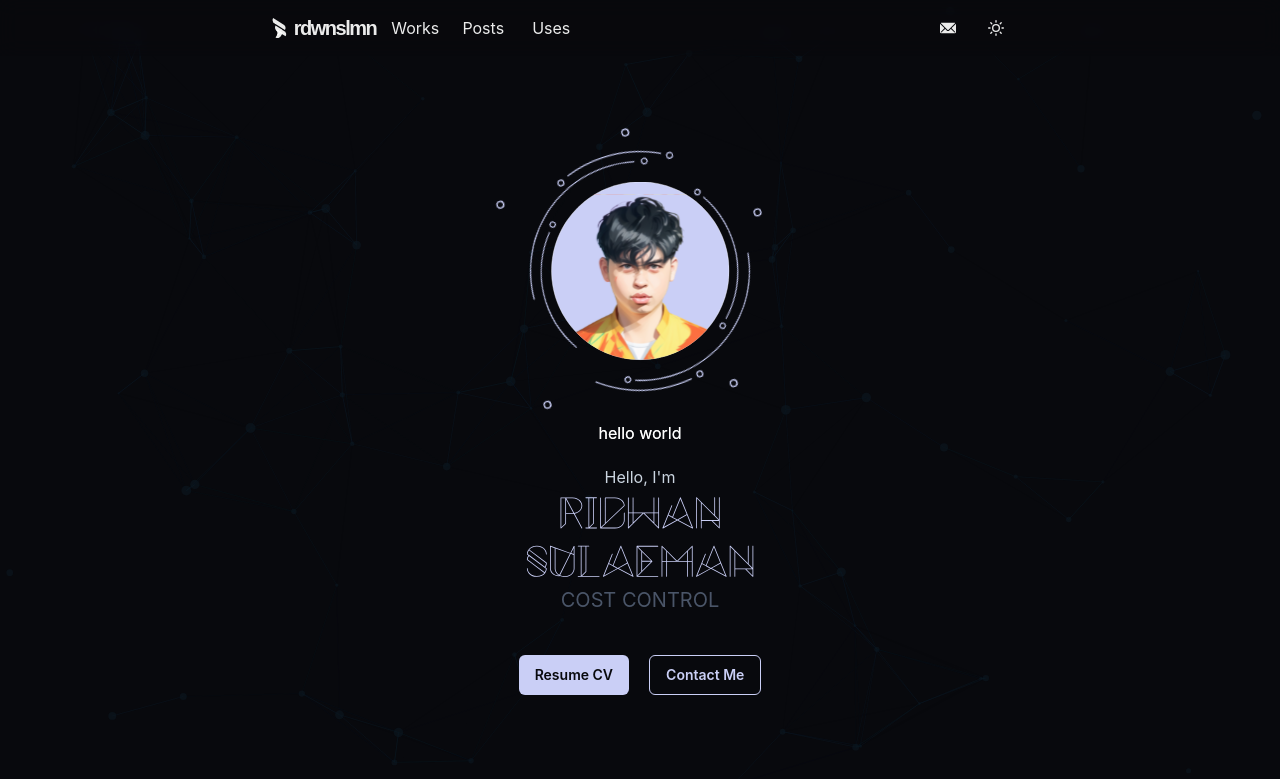
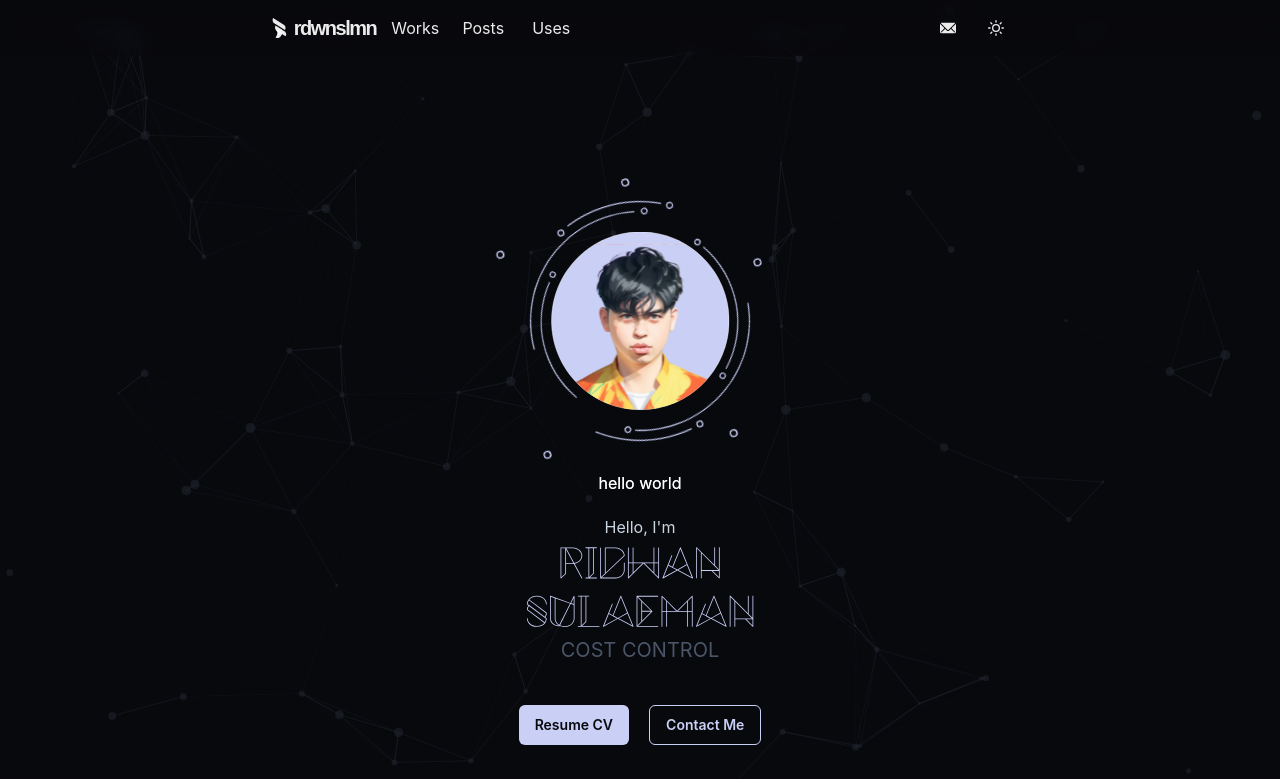
Before and after one commit to reinz-dev/rdwnslmn-2.0, a Next.js app: page / in a window 1280 px wide. Shown: the top 779 px of the page. Built offline with nearby package versions, Linux system fonts and the light colour scheme.

Commit message:
edit colors particlesBg

```diff
--- a/components/particlesBg.js
+++ b/components/particlesBg.js
@@ -43,10 +43,10 @@ const ParticlesBg = () => {
         },
         particles: {
           color: {
-            value: '#0C1924'
+            value: '#242731'
           },
           links: {
-            color: '#0C1924',
+            color: '#242731',
             distance: 150,
             enable: true,
             opacity: 0.5,
--- a/pages/index.js
+++ b/pages/index.js
@@ -32,7 +32,8 @@ const Home = () => (
       <Box
         display={{ base: 'inline-block', md: 'inline-block' }}
         align="center"
-        mt={25}
+        mt={75}
+        h="100vh"
       >
         <Box mt={10} position="relative" width="300px" height="300px">
           <Center w="300px" h="300px">
```
Also changed, not shown: 1 other file (tests, documents, lock files or other folders).
